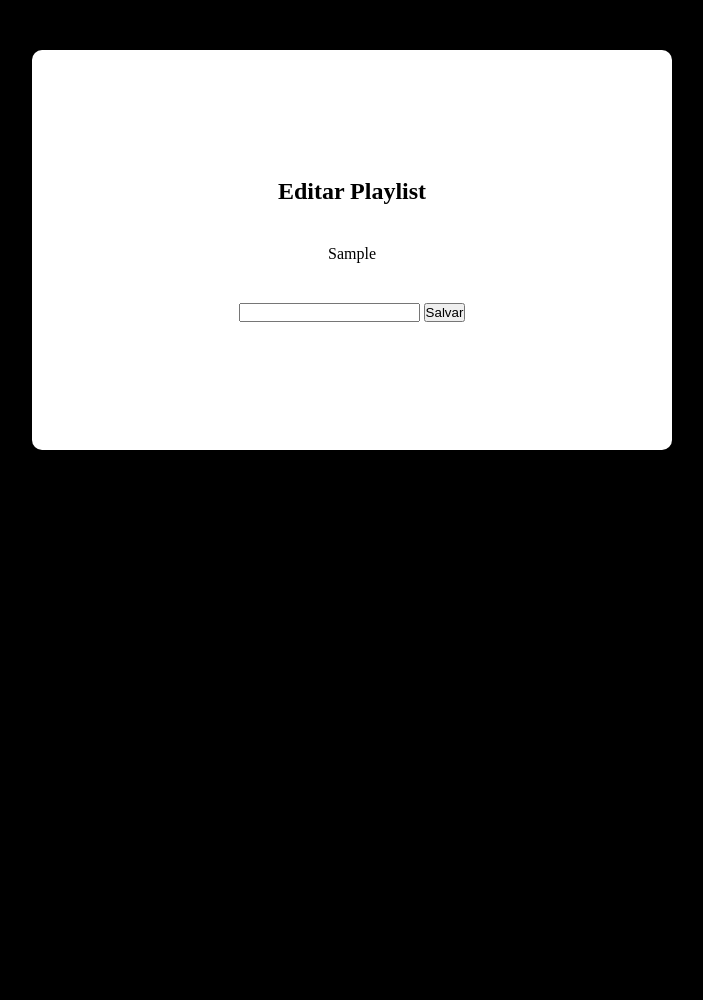
After one commit to vitinn12/Projeto-hookeds-on-cinema, a Django app: page /delete/1/ in a window 1280 px wide. The commit adds this page. Shown: the whole page, without its empty margins (288-991 px from the left). Run offline with Django 5.2, Linux system fonts and the light colour scheme; tables that the repository leaves empty hold one stand-in row (values such as "Sample post").

Commit message:
crud criado no arquivo hom.html

```diff
--- /dev/null
+++ b/core/templates/paginas/editar.html
@@ -0,0 +1,31 @@
+{% load static %}
+
+<!DOCTYPE html>
+<html lang="en">
+<head>
+    <meta charset="UTF-8">
+    <meta name="viewport" content="width=device-width, initial-scale=1.0">
+    <title>Document</title>
+    <link rel="stylesheet" href="{%static 'css/cadplaylist.css'%}">
+    <link rel="stylesheet" href="{%static 'css/redefinir_senha.css'%}">
+
+</head>
+<body>
+    <div class="container">
+
+        <main class="form">
+
+            <h2>Editar Playlist </h2>
+            {{playlist.album_musica}}
+            <form action="{% url 'updateplaylist' id=playlist.id %}" method="post">
+                {% csrf_token %}
+                <input type="text" name="album_musica" id="{{playlist.album_musica}}">
+                <button type="submit"> Salvar </button>
+
+            </form>
+
+        </main>
+
+    </div>
+</body>
+</html>
--- a/core/views.py
+++ b/core/views.py
@@ -67,6 +67,23 @@ def adicionarplaylist(request):
     form = PlaylistForm()
     return render (request ,'paginas/cadastrarplaylist.html', {'form': form})
 
+def deleteplaylist(request, id):
+    playlist = Playlists.objects.get(id=id)
+    return render(request, 'paginas/editar.html', {'playlist': playlist})
+
+def updateplaylist (request, id):
+    vnome = request.POST.get("album_musica")
+    playlist = Playlists.objects.get(id=id)
+    playlist.album_musica = vnome
+    playlist.save()
+    return redirect(home)
+
+def editarplaylist(request, id):
+    playlist = Playlists.objects.get(id=id)
+    playlist.delete()
+    return redirect(home)
+
+
 def view_create_playlist(request):
     form = PlaylistForm (request.POST)
     if form.is_valid():
--- a/soundtracks/urls.py
+++ b/soundtracks/urls.py
@@ -15,4 +15,7 @@ urlpatterns = [
     path('addplaylist/', views.adicionarplaylist, name='adicionarplaylist'),
     path('create_playlist/', views.view_create_playlist, name='createplaylist'),
     path ('trilha/', views.areadatriha, name='areadatrilha'),
+    path ('editar/<int:id>/', views.editarplaylist, name='editarplaylist'),
+    path ('update/<int:id>/', views.updateplaylist, name='updateplaylist'),
+     path ('delete/<int:id>/', views.deleteplaylist, name='deletarplaylist'),
 ]
```
Also changed, not shown: core/templates/paginas/base.html (deleted, +0 -22 lines), core/templates/paginas/home.html (+8 -1 lines), core/templates/paginas/areadatilha.html (renamed from core/templates/paginas/areadatrilha.html).
